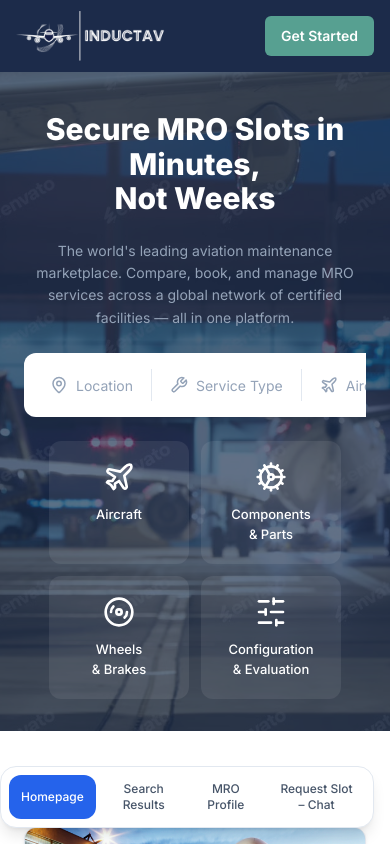
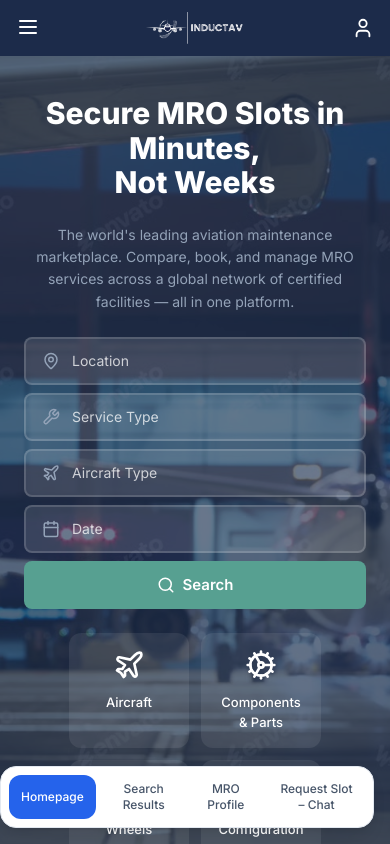
Before and after one commit to EvPich/inductav-react, a React (Vite) app: page / in a window 390 px wide. Shown: the top 844 px of the page. Built offline with nearby package versions, Linux system fonts and the light colour scheme.

Commit message:
Mobile version implementation

```diff
--- a/src/components/Logo.tsx
+++ b/src/components/Logo.tsx
@@ -3,9 +3,7 @@
     <img
       src="/logo-light.png"
       alt="InductAV"
-      width={150}
-      height={50}
-      className="object-contain"
+      className="h-8 lg:h-[50px] w-auto object-contain"
     />
   );
 }
--- a/src/components/Navbar.tsx
+++ b/src/components/Navbar.tsx
@@ -1,18 +1,70 @@
+import { useState } from 'react';
+import { Menu, X, User } from 'lucide-react';
 import Logo from './Logo';
 
 const navLinks = ['Services', 'MRO Network', 'How It Works', 'Pricing', 'About'];
 
 export default function Navbar({ onHome }: { onHome?: () => void }) {
+  const [menuOpen, setMenuOpen] = useState(false);
+
   return (
-    <nav
-      className="w-full h-[72px] flex items-center justify-between px-4 md:px-8 lg:px-12"
-      style={{ backgroundColor: '#1C2B4A' }}
+    <nav className="w-full" style={{ backgroundColor: '#1C2B4A' }}>
+      {/* Mobile header */}
+      <div className="lg:hidden flex items-center h-14 px-4">
+        <div className="flex-1">
+          <button
+            onClick={() => setMenuOpen(!menuOpen)}
+            className="text-white p-1 -ml-1"
           >
-      <div className="flex items-center gap-4 lg:gap-8">
+            {menuOpen ? <X size={24} /> : <Menu size={24} />}
+          </button>
+        </div>
+        <button onClick={onHome} className="cursor-pointer">
+          <Logo />
+        </button>
+        <div className="flex-1 flex justify-end">
+          <button className="text-white p-1 -mr-1">
+            <User size={22} />
+          </button>
+        </div>
+      </div>
+
+      {/* Mobile dropdown menu */}
+      {menuOpen && (
+        <div
+          className="lg:hidden flex flex-col px-4 pb-5"
+          style={{ borderTop: '1px solid rgba(255,255,255,0.08)' }}
+        >
+          {navLinks.map((link) => (
+            <a
+              key={link}
+              href="#"
+              className="py-3.5 text-sm font-medium text-white/80 border-b border-white/10 last:border-0 hover:text-white transition-colors"
+            >
+              {link}
+            </a>
+          ))}
+          <div className="flex flex-col gap-3 pt-5">
+            <a href="#" className="text-center py-2.5 text-sm font-medium text-white/80 hover:text-white">
+              Log In
+            </a>
+            <button
+              className="py-3 text-sm font-semibold text-white rounded-lg"
+              style={{ backgroundColor: '#57A091' }}
+            >
+              Get Started
+            </button>
+          </div>
+        </div>
+      )}
+
+      {/* Desktop header */}
+      <div className="hidden lg:flex items-center justify-between h-[72px] px-12">
+        <div className="flex items-center gap-8">
           <button onClick={onHome} className="shrink-0 cursor-pointer">
             <Logo />
           </button>
-        <div className="hidden lg:flex items-center gap-8">
+          <div className="flex items-center gap-8">
             {navLinks.map((link) => (
               <a
                 key={link}
@@ -24,13 +76,12 @@
             ))}
           </div>
         </div>
-
-      <div className="flex items-center gap-2 md:gap-4">
-        <a href="#" className="hidden md:block text-sm font-medium text-white/90 hover:text-white transition-colors">
+        <div className="flex items-center gap-4">
+          <a href="#" className="text-sm font-medium text-white/90 hover:text-white transition-colors">
             Log In
           </a>
           <button
-          className="px-4 md:px-6 py-[10px] text-sm font-semibold text-white rounded-[6px] transition-colors"
+            className="px-6 py-[10px] text-sm font-semibold text-white rounded-[6px] transition-colors"
             style={{ backgroundColor: '#57A091' }}
             onMouseEnter={(e) => (e.currentTarget.style.backgroundColor = '#478A7C')}
             onMouseLeave={(e) => (e.currentTarget.style.backgroundColor = '#57A091')}
@@ -38,6 +89,7 @@
             Get Started
           </button>
         </div>
+      </div>
     </nav>
   );
 }
--- a/src/components/ResultCard.tsx
+++ b/src/components/ResultCard.tsx
@@ -22,10 +22,10 @@
   onViewProfile,
 }: ResultCardProps) {
   return (
-    <div className="w-full h-[160px] rounded-xl overflow-hidden border border-slate-200 bg-white shadow-sm hover:shadow-md transition-shadow flex">
+    <div className="w-full rounded-xl overflow-hidden border border-slate-200 bg-white shadow-sm hover:shadow-md transition-shadow flex flex-col sm:flex-row sm:h-[160px]">
       {/* Thumbnail */}
       <div
-        className="w-[180px] h-full shrink-0 bg-slate-200"
+        className="w-full h-44 sm:h-full sm:w-[180px] shrink-0 bg-slate-200"
         style={
           imageUrl
             ? { backgroundImage: `url(${imageUrl})`, backgroundSize: 'cover', backgroundPosition: 'center' }
--- a/src/components/SearchBar.tsx
+++ b/src/components/SearchBar.tsx
@@ -520,8 +520,49 @@
 
   return (
     <div ref={ref} style={{ position: 'relative', maxWidth: 1100, width: '100%' }}>
-      {/* Bar — horizontally scrollable on small screens */}
-      <div className="overflow-x-auto">
+
+      {/* ── Mobile stacked layout (< sm) ── */}
+      <div className="flex flex-col gap-2 sm:hidden">
+        {FIELDS.map(({ key, icon, defaultLabel }) => {
+          const active = open === key;
+          const hasValue = !!values[key!];
+          return (
+            <div key={key} style={{ position: 'relative' }}>
+              <button
+                onClick={() => setOpen(open === key ? null : key)}
+                className="w-full flex items-center gap-3 h-12 px-4 rounded-lg"
+                style={{
+                  backgroundColor: active ? TEAL_BG : 'rgba(255,255,255,0.12)',
+                  border: `2px solid ${active ? TEAL : 'rgba(255,255,255,0.15)'}`,
+                }}
+              >
+                {icon(active || hasValue)}
+                <span className="flex-1 text-left text-sm" style={{ color: active || hasValue ? NAVY : 'rgba(255,255,255,0.75)' }}>
+                  {values[key!] || defaultLabel}
+                </span>
+              </button>
+              {active && (
+                <div style={{ position: 'absolute', top: 'calc(100% + 4px)', left: 0, maxWidth: 400, width: 'calc(100vw - 32px)', zIndex: 100 }}>
+                  {renderDropdown(key)}
+                </div>
+              )}
+            </div>
+          );
+        })}
+        <button
+          onClick={onSearch}
+          className="w-full flex items-center justify-center gap-2 h-12 text-[15px] font-semibold text-white rounded-lg transition-colors"
+          style={{ backgroundColor: TEAL }}
+          onMouseEnter={(e) => (e.currentTarget.style.backgroundColor = TEAL_HOVER)}
+          onMouseLeave={(e) => (e.currentTarget.style.backgroundColor = TEAL)}
+        >
+          <Search size={18} />
+          Search
+        </button>
+      </div>
+
+      {/* ── Desktop horizontal bar (≥ sm) ── */}
+      <div className="hidden sm:block overflow-x-auto">
         <div
           className="flex items-center"
           style={{ backgroundColor: '#fff', borderRadius: 12, padding: 8, minWidth: 560 }}
@@ -568,11 +609,19 @@
             Search
           </button>
         </div>
-      </div>{/* end overflow-x-auto */}
+      </div>
 
-      {/* Dropdown panel — floats below the matching field, outside the overflow wrapper */}
+      {/* Desktop dropdown panel — outside the overflow wrapper */}
       {open && (
-        <div style={{ position: 'absolute', top: 'calc(100% + 8px)', zIndex: 50, ...(open === 'location' ? { left: 0 } : open === 'service' ? { left: '25%' } : open === 'aircraft' ? { left: '50%' } : { right: 80 }) }}>
+        <div
+          className="hidden sm:block"
+          style={{
+            position: 'absolute',
+            top: 'calc(100% + 8px)',
+            zIndex: 50,
+            ...(open === 'location' ? { left: 0 } : open === 'service' ? { left: '25%' } : open === 'aircraft' ? { left: '50%' } : { right: 80 }),
+          }}
+        >
           {renderDropdown(open)}
         </div>
       )}
--- a/src/pages/HomePage.tsx
+++ b/src/pages/HomePage.tsx
@@ -117,12 +117,12 @@
         <SearchBar onSearch={onSearch} />
 
         {/* Category icons */}
-        <div className="flex flex-wrap justify-center gap-3 md:gap-5">
+        <div className="grid grid-cols-2 sm:flex sm:flex-wrap sm:justify-center gap-3 md:gap-5">
           {categories.map((cat) => (
             <button
               key={cat.label}
               className="flex flex-col items-center gap-3 cursor-pointer transition-opacity hover:opacity-80"
-              style={{ backgroundColor: 'rgba(255,255,255,0.08)', borderRadius: 12, padding: '20px 16px', width: 140, minWidth: 120 }}
+              style={{ backgroundColor: 'rgba(255,255,255,0.08)', borderRadius: 12, padding: '16px 12px', minWidth: 120 }}
             >
               {cat.icon}
               <span
@@ -192,9 +192,11 @@
           style={{ backgroundColor: bg }}
         >
           <h2 className="text-xl md:text-2xl font-bold m-0" style={{ color: TEXT_PRIMARY }}>{title}</h2>
-          <div className="grid grid-cols-1 sm:grid-cols-2 lg:grid-cols-4 gap-3 md:gap-4">
+          <div className="flex gap-3 pb-2 overflow-x-auto md:grid md:grid-cols-2 lg:grid-cols-4 md:overflow-visible md:pb-0">
             {cards.map((card) => (
-              <MROCardHorizontal key={card.name} name={card.name} location={card.location} imageUrl={card.imageUrl} onViewProfile={onViewProfile} />
+              <div key={card.name} className="shrink-0 w-[240px] md:w-auto">
+                <MROCardHorizontal name={card.name} location={card.location} imageUrl={card.imageUrl} onViewProfile={onViewProfile} />
+              </div>
             ))}
           </div>
         </section>
--- a/src/pages/RequestSlotChatPage.tsx
+++ b/src/pages/RequestSlotChatPage.tsx
@@ -73,7 +73,7 @@
     <div className="min-h-screen bg-slate-50 flex flex-col">
       <Navbar onHome={onHome} />
 
-      <div className="flex flex-col lg:flex-row flex-1 max-w-[1440px] w-full mx-auto overflow-hidden" style={{ height: 'calc(100vh - 72px)' }}>
+      <div className="flex flex-col lg:flex-row flex-1 max-w-[1440px] w-full mx-auto overflow-hidden h-[calc(100vh_-_56px)] lg:h-[calc(100vh_-_72px)]">
         {/* Chat Panel */}
         <div className="flex-1 flex flex-col border-r border-slate-200 bg-white min-w-0">
           {/* Header */}
@@ -201,7 +201,7 @@
         </div>
 
         {/* Booking Sidebar */}
-        <div className="w-full lg:w-[360px] shrink-0 flex flex-col overflow-y-auto bg-white border-t lg:border-t-0 border-slate-200">
+        <div className="hidden lg:flex w-[360px] shrink-0 flex-col overflow-y-auto bg-white border-slate-200">
           <div className="flex flex-col gap-0 divide-y divide-slate-100">
             {/* Booking Summary */}
             <div className="p-6 flex flex-col gap-4">
```
Also changed, not shown: src/pages/MROProfilePage.tsx (+24 -5 lines), src/pages/SearchResultsPage.tsx (+12 -3 lines). Lines whose indentation alone changed are shown as unchanged.
